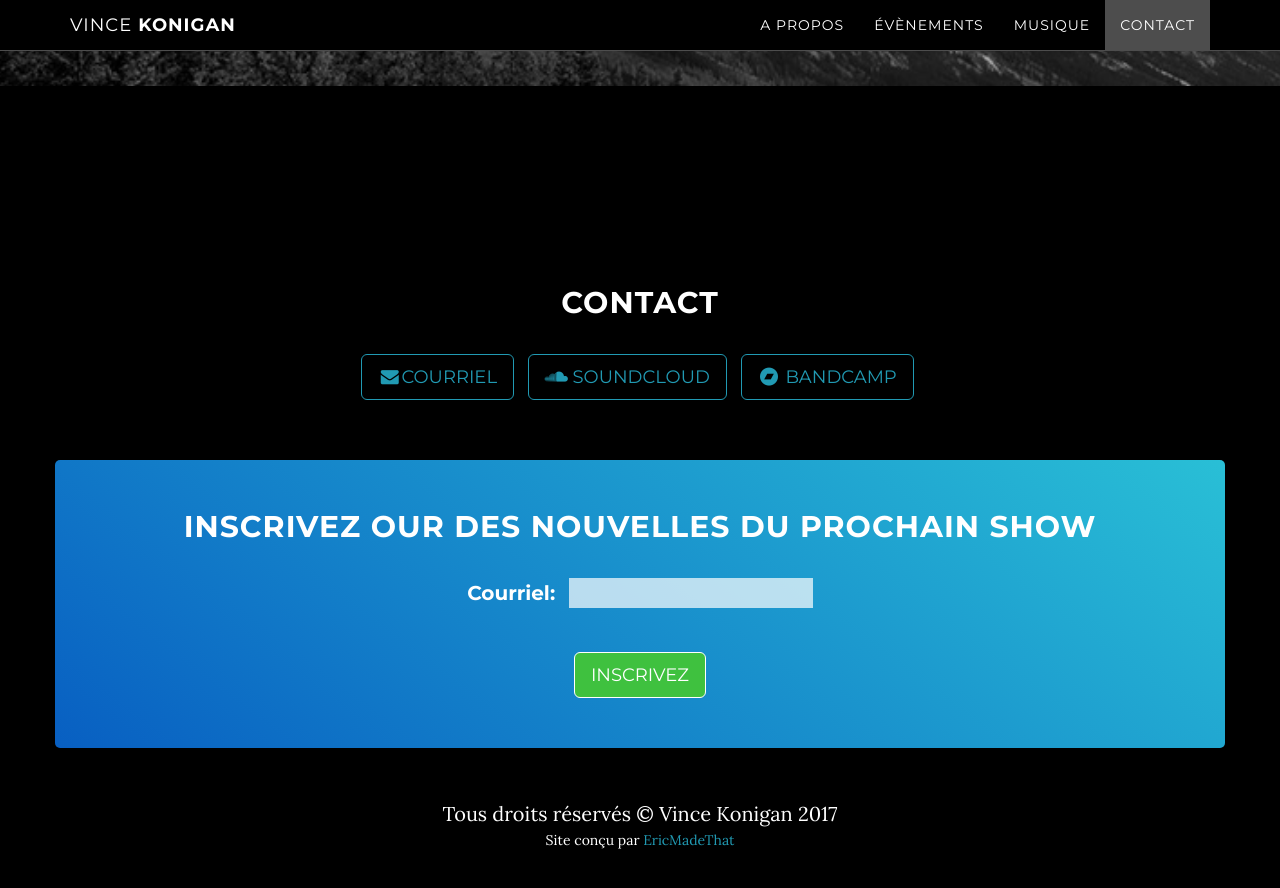
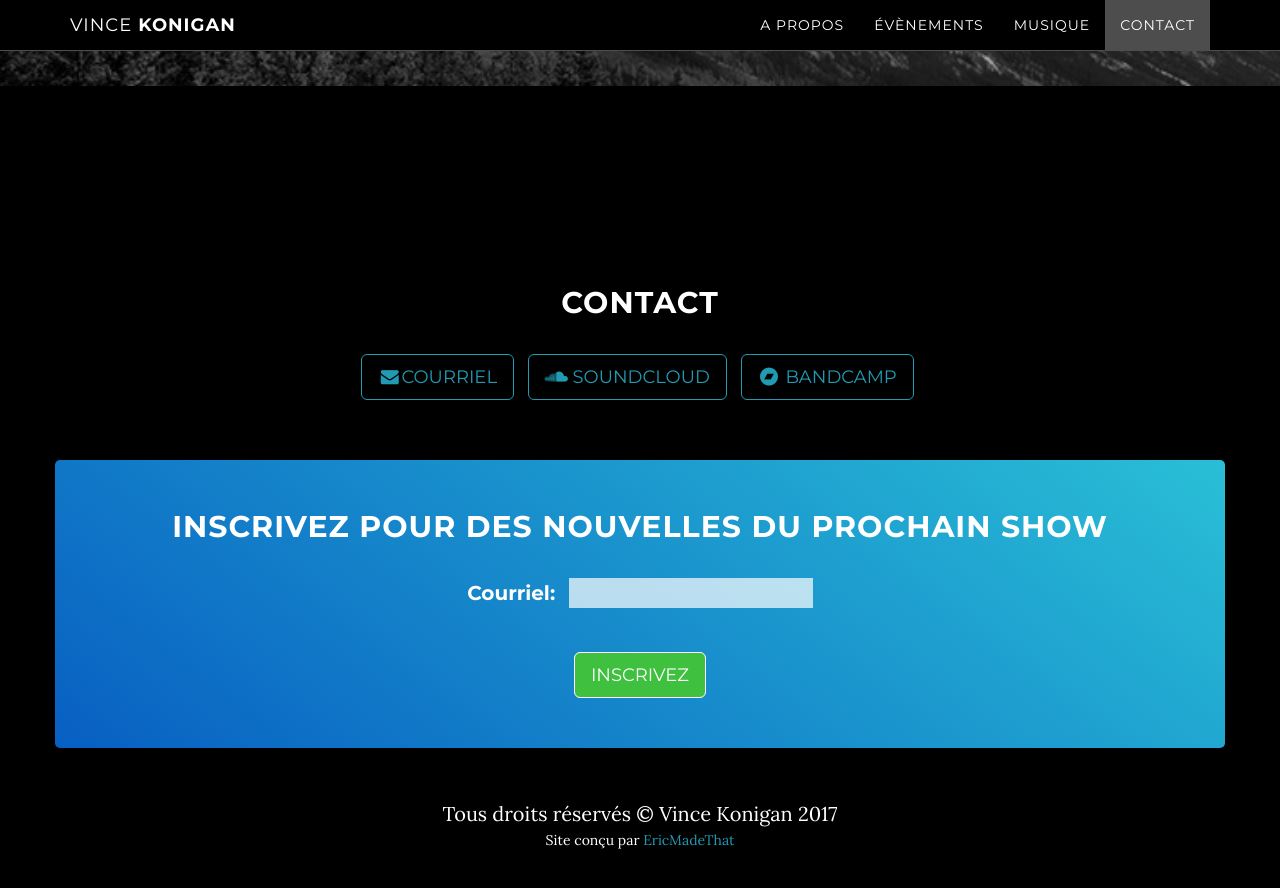
Before and after one commit to ericmadethat/vincekonigan, a Jekyll site: the page built from index.html, in a window 1280 px wide and 900 px high, scrolled down 3497 px. Shown: the top 888 px of the window. Built offline with Jekyll 4.4.1, drawn with Linux system fonts in a browser that asks for light colours.

Commit message:
Fix typo

```diff
--- a/_includes/contact.html
+++ b/_includes/contact.html
@@ -20,7 +20,7 @@
             <div id="mc_embed_signup">
             <form action="//vincekonigan.us15.list-manage.com/subscribe/post?u=0b2341c513bf98d29fe8f6fd4&amp;id=2e5fad679b" method="post" id="mc-embedded-subscribe-form" name="mc-embedded-subscribe-form" class="validate" target="_blank" novalidate>
                 <div id="mc_embed_signup_scroll">
-                <h2>Inscrivez our des nouvelles du prochain show</h2>
+                <h2>Inscrivez pour des nouvelles du prochain show</h2>
             <div class="mc-field-group">
                 <label for="mce-EMAIL">Courriel: </label>
                 <input type="email" value="" name="EMAIL" class="required email" id="mce-EMAIL">
```
